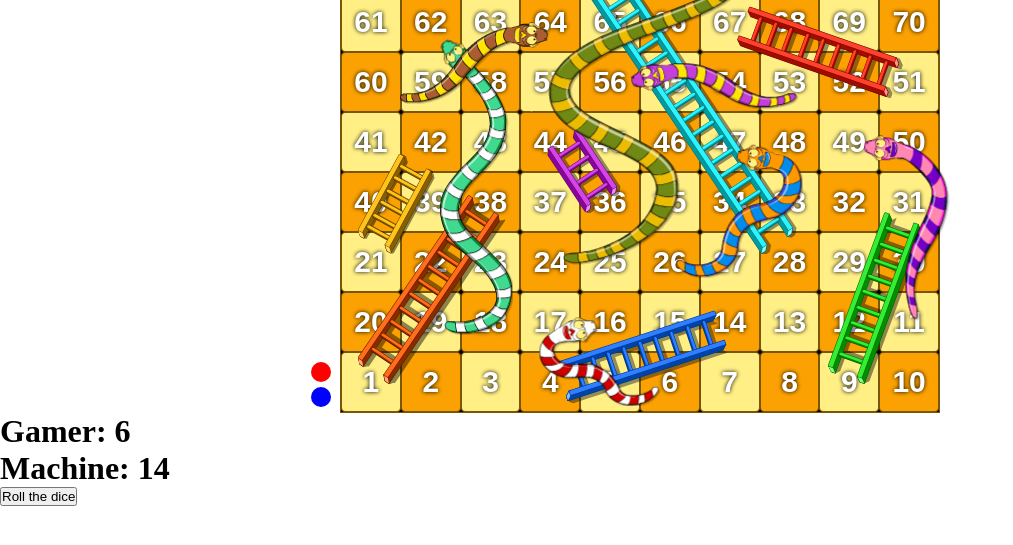
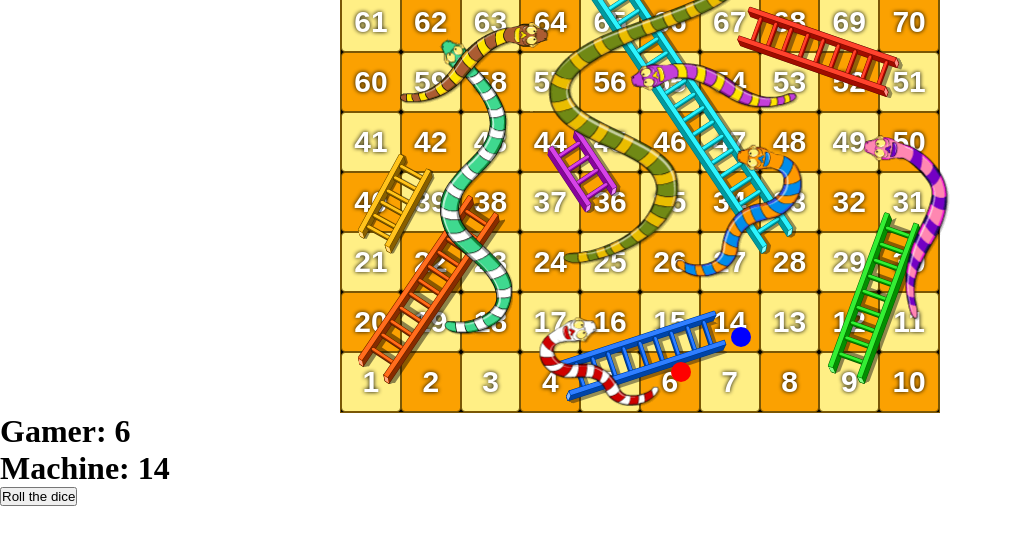
Before and after one commit to FabevyVel/fsd-03-js-practice, a plain HTML site: page index.html in a window 1280 px wide. Both pictures are taken after a click on the button "Roll the dice". Shown: the part 189-734 px from the top of the page, without its empty margins (0-1013 px from the left). Drawn offline with Linux system fonts and the light colour scheme.

Commit message:
logic implementation.

```diff
--- a/css/style.css
+++ b/css/style.css
@@ -46,6 +46,7 @@
   top: 550px;
   left: -30px;
   transition: all 1s;
+  z-index: 99;
 }
 .machine {
   width: 20px;
@@ -55,6 +56,9 @@
   position: absolute;
   top: 575px;
   left: -30px;
+  z-index: 99;
+  transition: all 1s;
+  transition-delay: 1s;
 }
 .ladder-1 {
   position: absolute;
--- a/js/main.js
+++ b/js/main.js
@@ -66,7 +66,7 @@ function rollTheDice(){
 }
 
 function findPlayerCoinPosition(){
-    let left, top;
+    let left, top, group, position = {};
 
     // top => 550 ; left => 30
     //Do calculation based on value of 'playerScore'
@@ -80,26 +80,77 @@ function findPlayerCoinPosition(){
 
     left = playerScore % 10;
     left = (left == 0) ? 10 : left;
+    // left = 1, 2, 3, 4, 10
 
-    if((parseInt((left - 1) / 10) % 2) == 0){
+
+    //find group
+    // sub 1 from player score, so that first number will be either odd / even
+    //playerScore = 15;
+    group = playerScore - 1; // 15-1 => 14
+    group = group / 10; // 14 /10 => 1.4
+    group = parseInt(group) // parseInt(1.4) => 1
+    group = group % 2 // 1 % 2 => 1 ; 3 % 2 => 1 ; 2 % 2 => 0
+
+    if(group == 0){
         left = ((left-1)*60) + 30; //=((left-1)*60)+30
     }else{
         left = ((11-left-1)*60)+30;  //=((11-left-1)*60)+30
     }
 
-    console.log(left, top);
+    position.left = left;
+    position.top = top;
+
+    return position;
 
 }
+function applyPosition(element, value){
+    element.style.left = value.left+'px';
+    element.style.top = value.top+'px';
+}
+function findMachineCoinPosition(){
+    let left, top, group, position = {};
 
-function findMachineCoinPosition(){
+    // top => 550 ; left => 30
+    //Do calculation based on value of 'playerScore'
 
+    //Find Top Value
+    top = (machineScore - 1 ) / 10; //0.1 => 9.9
+    top = parseInt(top); // 0 => 9
+    top = 550 - (top * 60);
+
+    //Find Left Value
+
+    left = machineScore % 10;
+    left = (left == 0) ? 10 : left;
+    // left = 1, 2, 3, 4, 10
+
+
+    //find group
+    // sub 1 from player score, so that first number will be either odd / even
+    //playerScore = 15;
+    group = machineScore - 1; // 15-1 => 14
+    group = group / 10; // 14 /10 => 1.4
+    group = parseInt(group) // parseInt(1.4) => 1
+    group = group % 2 // 1 % 2 => 1 ; 3 % 2 => 1 ; 2 % 2 => 0
+
+    if(group == 0){
+        left = ((left-1)*60) + 30; //=((left-1)*60)+30
+    }else{
+        left = ((11-left-1)*60)+30;  //=((11-left-1)*60)+30
+    }
+
+    top += 25; // top = top + 25;
+
+    position.left = left;
+    position.top = top;
+
+    return position;
 }
 
 let updatePlayerScore = function (){
+    let position;
     let diceScore = rollTheDice(); //1 - 6
     playerScore = playerScore + diceScore;
-    // Todo: Perform an animation here
-    findPlayerCoinPosition()
 
     playerScore = snakeOrLadder(playerScore);
 
@@ -109,13 +160,14 @@ let updatePlayerScore = function (){
     let playerScoreElement = document.getElementById('player-score');
     playerScoreElement.innerHTML = playerScore;
 
-    // Todo: Move player coin
-    // playerCoinElement.style.left = '500px';
-    // playerCoinElement.style.top = '500px';
-//    return playerScore;
+
+    position = findPlayerCoinPosition();
+    applyPosition( playerCoinElement, position);
+
 }
 
 function updateMachineScore(){
+    let position;
     let diceScore = rollTheDice(); //1 - 6
     console.log('diceScore: ' + diceScore);
     machineScore = machineScore + diceScore;
@@ -126,6 +178,9 @@ function updateMachineScore(){
 
     let machineScoreElement = document.getElementById('machine-score');
     machineScoreElement.innerHTML = machineScore;
+
+    position = findMachineCoinPosition();
+    applyPosition( machineCoinElement, position);
 }
 
 function checkIfWon(score){
@@ -142,7 +197,7 @@ function handleDiceClick(){
     updatePlayerScore();
 
     // check if player won
-    if(playerScore >= 20){
+    if(playerScore >= 100){
 
         let resultElement = document.getElementById('result');
         resultElement.innerHTML = 'Wow! You won.';
```
Also changed, not shown: 1 other file.
